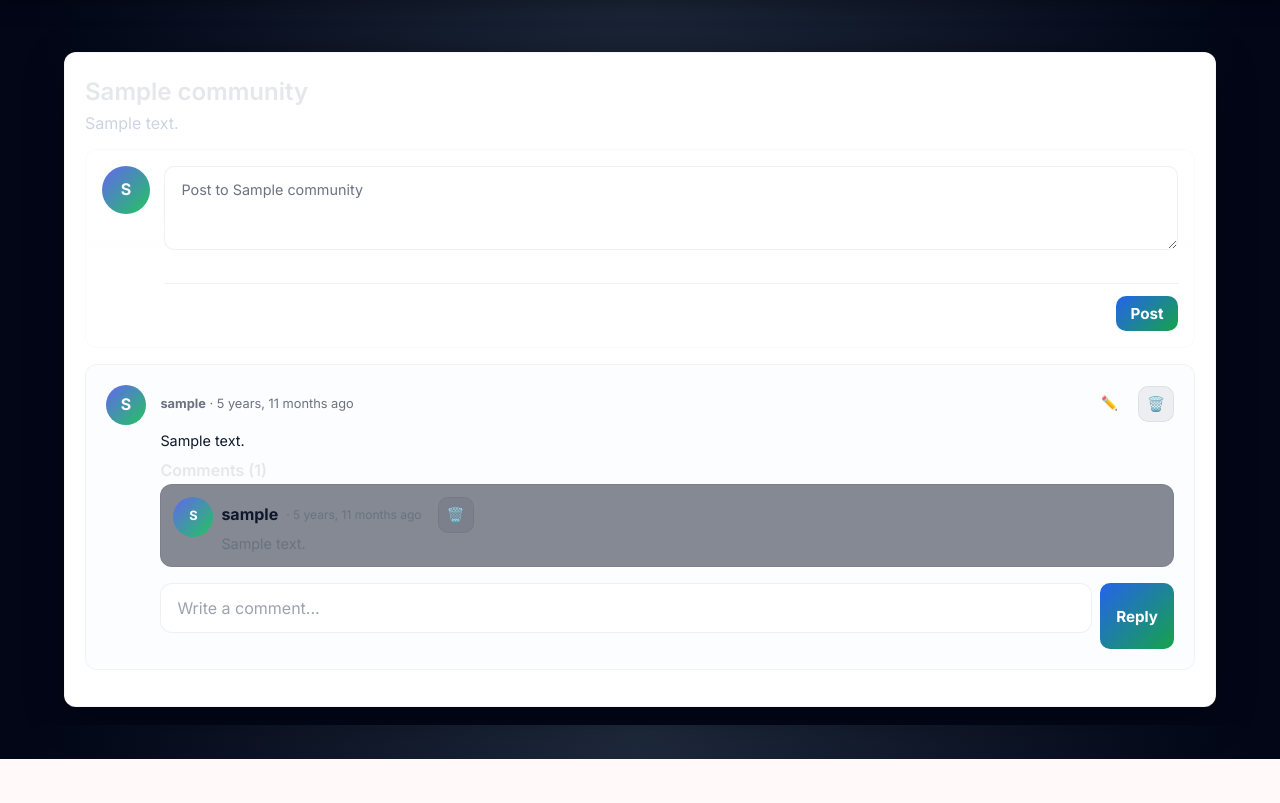
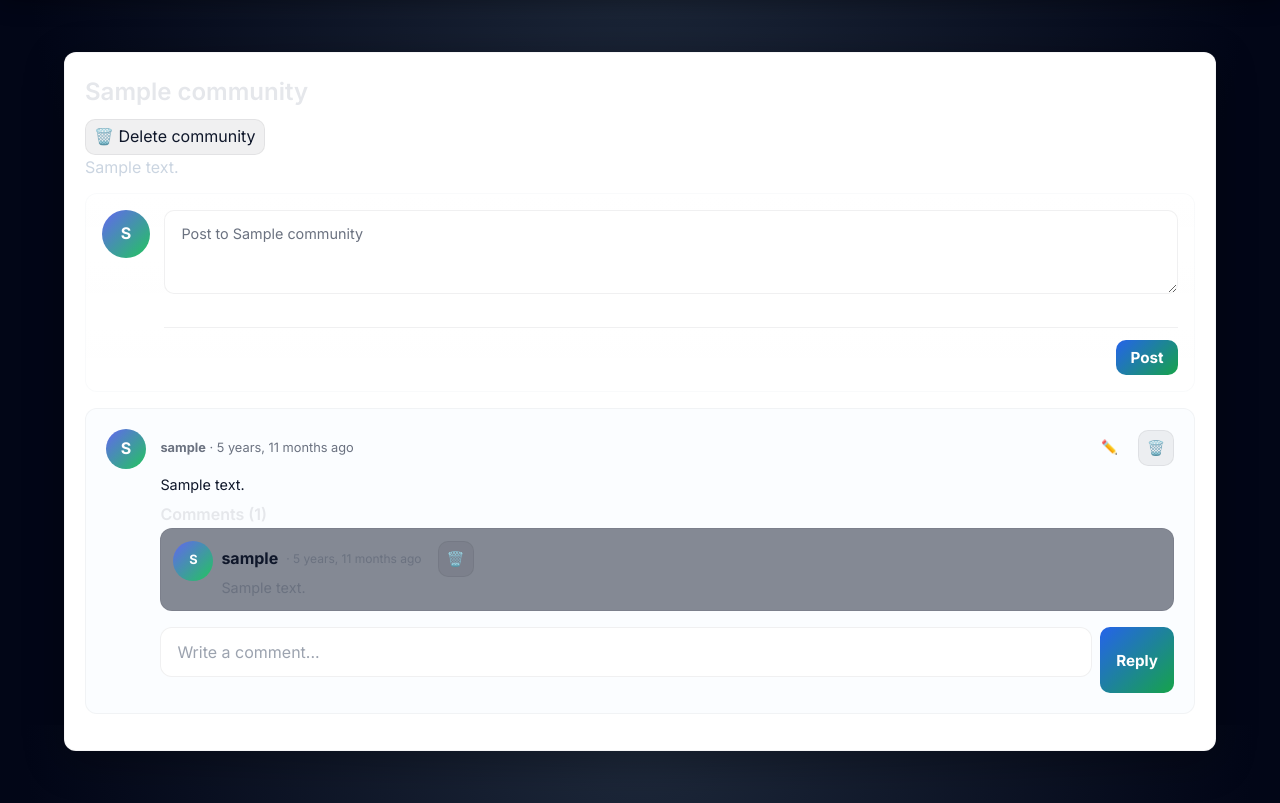
Before and after one commit to hitanshi9011/MicroBlogHub, a Django app: page /communities/1/ in a window 1280 px wide. Shown: the part 75-878 px from the top of the page. Before the commit the page ends 834 px from the top, so only its background shows below. Run offline with Django 5.2, Linux system fonts and the light colour scheme; a user stored in the database is signed in; tables that the repository leaves empty hold one stand-in row (values such as "Sample post").

Commit message:
All okay

```diff
--- a/microblog_project/core/urls.py
+++ b/microblog_project/core/urls.py
@@ -33,6 +33,7 @@ urlpatterns = [
     path('communities/<int:community_id>/post/<int:post_id>/delete/', views.delete_community_post, name='delete_community_post'),
     path('communities/<int:community_id>/post/<int:post_id>/edit/', views.edit_community_post, name='edit_community_post'),
     path('communities/<int:community_id>/comment/<int:comment_id>/delete/', views.delete_community_comment, name='delete_community_comment'),
+    path('communities/<int:community_id>/delete/', views.delete_community, name='delete_community'),
 
 
 
--- a/microblog_project/core/views.py
+++ b/microblog_project/core/views.py
@@ -638,3 +638,25 @@ def create_community(request):
         return redirect('community_list')
 
     return render(request, 'community_create.html')
+
+
+@login_required
+def delete_community(request, community_id):
+    """Allow the community owner to delete a community.
+
+    GET: render a confirmation page.
+    POST: perform delete and redirect to community list.
+    """
+    community = get_object_or_404(Community, id=community_id)
+
+    # Only community creator can delete the community
+    if request.user != community.created_by:
+        messages.error(request, "You don't have permission to delete this community")
+        return redirect('community_detail', community_id=community.id)
+
+    if request.method == 'POST':
+        community.delete()
+        messages.success(request, 'Community deleted')
+        return redirect('community_list')
+
+    return render(request, 'confirm_delete_community.html', {'community': community})
--- a/microblog_project/templates/community_detail.html
+++ b/microblog_project/templates/community_detail.html
@@ -4,6 +4,11 @@
 {% block content %}
 <section class="container full-width community-detail">
   <h1>{{ community.name }}</h1>
+  {% if request.user.is_authenticated and community.created_by and request.user == community.created_by %}
+    <div style="margin-top:0.5rem;">
+      <a href="{% url 'delete_community' community.id %}" class="icon-btn" title="Delete community">🗑️ Delete community</a>
+    </div>
+  {% endif %}
   <p class="communuty-desc">{{ community.description }}</p>
 
   <section class="community-composer composer-card">
```
Also changed, not shown: microblog_project/templates/community_list.html (+15 -3 lines), microblog_project/templates/confirm_delete_community.html (added, +20 -0 lines), .github/copilot-instructions.md (added).
